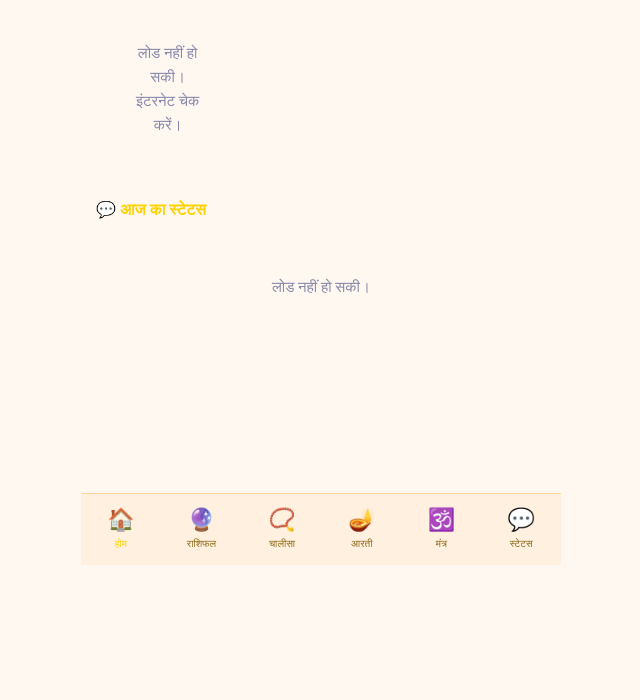
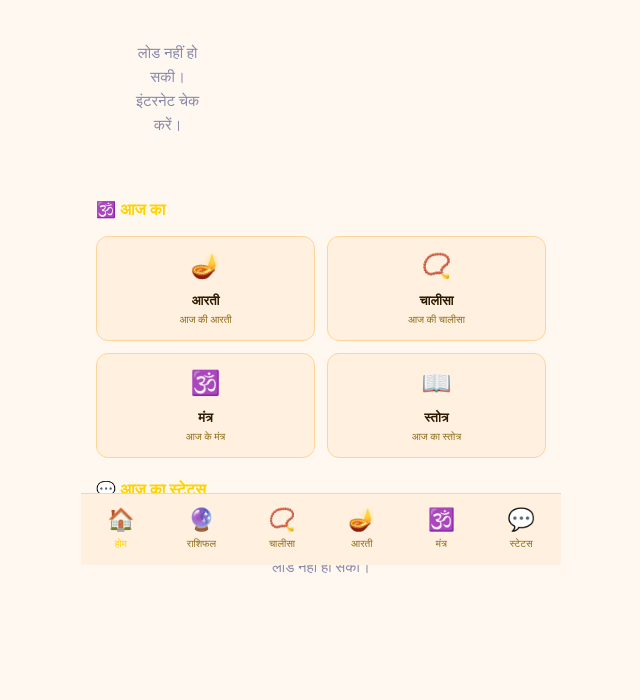
Before and after one commit to rozrashiapp-eng/rozrashi-api, a Flask app: page /app in a window 1280 px wide. Shown: the part 235-935 px from the top of the page, without its empty margins (319-959 px from the left). Before the commit the page ends 800 px from the top, so only its background shows below. Run offline with Flask 3, Linux system fonts and the light colour scheme.

Commit message:
homescreen adjustment

```diff
--- a/static/app.js
+++ b/static/app.js
@@ -60,6 +60,49 @@ function goBack() {
 async function loadHome() {
     loadRashiGrid('rashi-grid');
     loadHomeStatusPreview();
+    loadHomeTodayLabels();
+}
+
+// ===== LOAD TODAY LABELS FOR HOME CARDS =====
+async function loadHomeTodayLabels() {
+    try {
+        // Aarti today label
+        const aartiRes = await fetch(`${API_URL}/aarti/today`);
+        const aartiJson = await aartiRes.json();
+        const aartiLabel = document.getElementById('home-aarti-label');
+        if (aartiLabel) {
+            aartiLabel.textContent = aartiJson.data.god;
+        }
+    } catch (err) {
+        const aartiLabel = document.getElementById('home-aarti-label');
+        if (aartiLabel) aartiLabel.textContent = 'आज की आरती';
+    }
+
+    try {
+        // Chalisa today label
+        const chalisaRes = await fetch(`${API_URL}/chalisa/today`);
+        const chalisaJson = await chalisaRes.json();
+        const chalisaLabel = document.getElementById('home-chalisa-label');
+        if (chalisaLabel) {
+            chalisaLabel.textContent = chalisaJson.data.god;
+        }
+    } catch (err) {
+        const chalisaLabel = document.getElementById('home-chalisa-label');
+        if (chalisaLabel) chalisaLabel.textContent = 'आज की चालीसा';
+    }
+
+    try {
+        // Mantra today label
+        const mantraRes = await fetch(`${API_URL}/mantra/today`);
+        const mantraJson = await mantraRes.json();
+        const mantraLabel = document.getElementById('home-mantra-label');
+        if (mantraLabel) {
+            mantraLabel.textContent = mantraJson.data.god;
+        }
+    } catch (err) {
+        const mantraLabel = document.getElementById('home-mantra-label');
+        if (mantraLabel) mantraLabel.textContent = 'आज के मंत्र';
+    }
 }
 
 // ===== LOAD RASHI GRID =====
--- a/templates/index.html
+++ b/templates/index.html
@@ -23,10 +23,36 @@
         <h2>🙏 नमस्ते!</h2>
         <p>अपनी राशि चुनें और आज का राशिफल देखें</p>
     </div>
+
     <div class="section-title">⭐ अपनी राशि चुनें</div>
     <div class="rashi-grid" id="rashi-grid">
         <div class="loading">राशि लोड हो रही है...</div>
     </div>
+
+    <div class="section-title">🕉️ आज का</div>
+    <div class="rashi-grid" style="grid-template-columns: repeat(2, 1fr); gap:12px; margin-bottom:20px;">
+        <div class="rashi-mini-card" onclick="showScreen('aarti')" style="cursor:pointer;">
+            <span class="symbol">🪔</span>
+            <div class="name">आरती</div>
+            <div class="english" id="home-aarti-label">लोड हो रही है...</div>
+        </div>
+        <div class="rashi-mini-card" onclick="showScreen('chalisa')" style="cursor:pointer;">
+            <span class="symbol">📿</span>
+            <div class="name">चालीसा</div>
+            <div class="english" id="home-chalisa-label">लोड हो रही है...</div>
+        </div>
+        <div class="rashi-mini-card" onclick="showScreen('mantra')" style="cursor:pointer;">
+            <span class="symbol">🕉️</span>
+            <div class="name">मंत्र</div>
+            <div class="english" id="home-mantra-label">लोड हो रही है...</div>
+        </div>
+        <div class="rashi-mini-card" onclick="loadStatus('stotra', null); showScreen('status')" style="cursor:pointer;">
+            <span class="symbol">📖</span>
+            <div class="name">स्तोत्र</div>
+            <div class="english">आज का स्तोत्र</div>
+        </div>
+    </div>
+
     <div class="section-title">💬 आज का स्टेटस</div>
     <div id="home-status-preview">
         <div class="loading">स्टेटस लोड हो रही है...</div>
```
